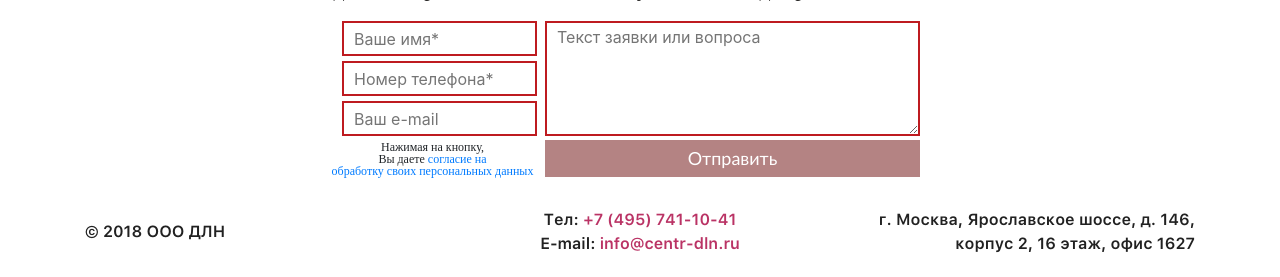
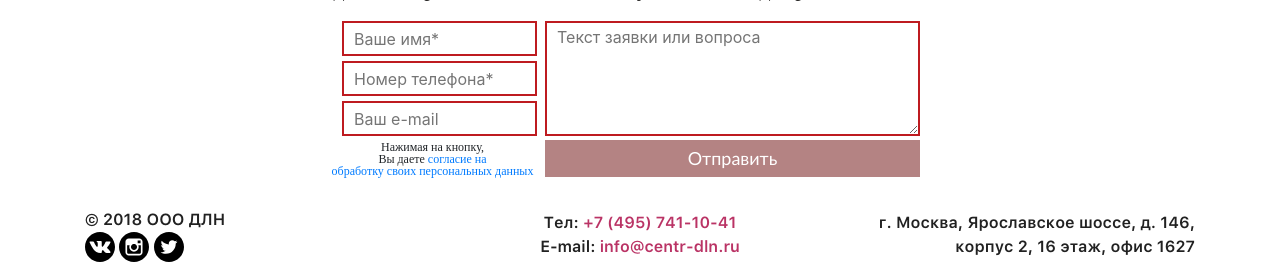
Before and after one commit to YEKabantsov/DLN_site, a Django app: page / in a window 1280 px wide. Shown: the part 2402-2679 px from the top of the page. Before the commit the page ends 2655 px from the top, so only its background shows below. Run offline with Django 3.2, Linux system fonts and the light colour scheme; some libraries are stand-ins or nearby versions; some web fonts are replaced.

Commit message:
add social link and change 20 on 10

```diff
--- a/static/css/style.css
+++ b/static/css/style.css
@@ -453,6 +453,19 @@ footer p {
     cursor: pointer;
 }
 
+.social-link img{
+    width: 30px;
+    height: 30px;
+}
+
+.social-link:hover {
+    text-decoration: none;
+}
+
+.social-link img:hover {
+    color: #BA3365;
+}
+
 @media (max-width: 575px) {
     .callback_phone {
         position: fixed;
--- a/templates/footer.html
+++ b/templates/footer.html
@@ -5,7 +5,19 @@
     </div>
     <div class="container">
         <div class="row d-flex align-items-center justify-content-center">
-            <p class="col-12 col-sm-4 mb-0 text-center text-sm-left">© 2018 ООО ДЛН</p>
+            <p class="col-12 col-sm-4 mb-0 text-center text-sm-left">
+                © 2018 ООО ДЛН
+                <br>
+                <a href="#" class="social-link">
+                    <img src="{% static 'img/vk.svg' %}" alt="">
+                </a>
+                <a href="#" class="social-link">
+                    <img src="{% static 'img/instagram.svg' %}" alt="">
+                </a>
+                <a href="#" class="social-link">
+                    <img src="{% static 'img/twitter.svg' %}" alt="">
+                </a>
+            </p>
             <p class="col-12 col-sm-4 mb-0 text-center">Тел: <span class="red_text">+7 (495) 741-10-41</span><br>E-mail: <span class="red_text">info@centr-dln.ru</span></p>
             <p class="col-12 col-sm-4 mb-0 text-center text-sm-right white_text"> г. Москва, Ярославское шоссе, д. 146, <br>корпус 2, 16 этаж, офис 1627</p>
         </div>
--- a/templates/html/index.html
+++ b/templates/html/index.html
@@ -16,7 +16,7 @@
     {% include 'menu.html' %}
     <div class="container">
         <div class="row">
-            <h1 class="col-12 text-center header"><span class="square_top"><img src="{% static 'img/square_top.svg'%}" alt=""></span>Более <span class="bold_text">20 лет</span> в сфере регистрации и сертификации<span class="square_bottom"><img src="{% static 'img/square_bottom.svg'%}" alt=""></span></h1>
+            <h1 class="col-12 text-center header"><span class="square_top"><img src="{% static 'img/square_top.svg'%}" alt=""></span>Более <span class="bold_text">10 лет</span> в сфере регистрации и сертификации<span class="square_bottom"><img src="{% static 'img/square_bottom.svg'%}" alt=""></span></h1>
         </div>
     </div>
     <div class="shadow"></div>
```
Also changed, not shown: static/img/instagram.svg (added), static/img/twitter.svg (added), static/img/vk.svg (added).
